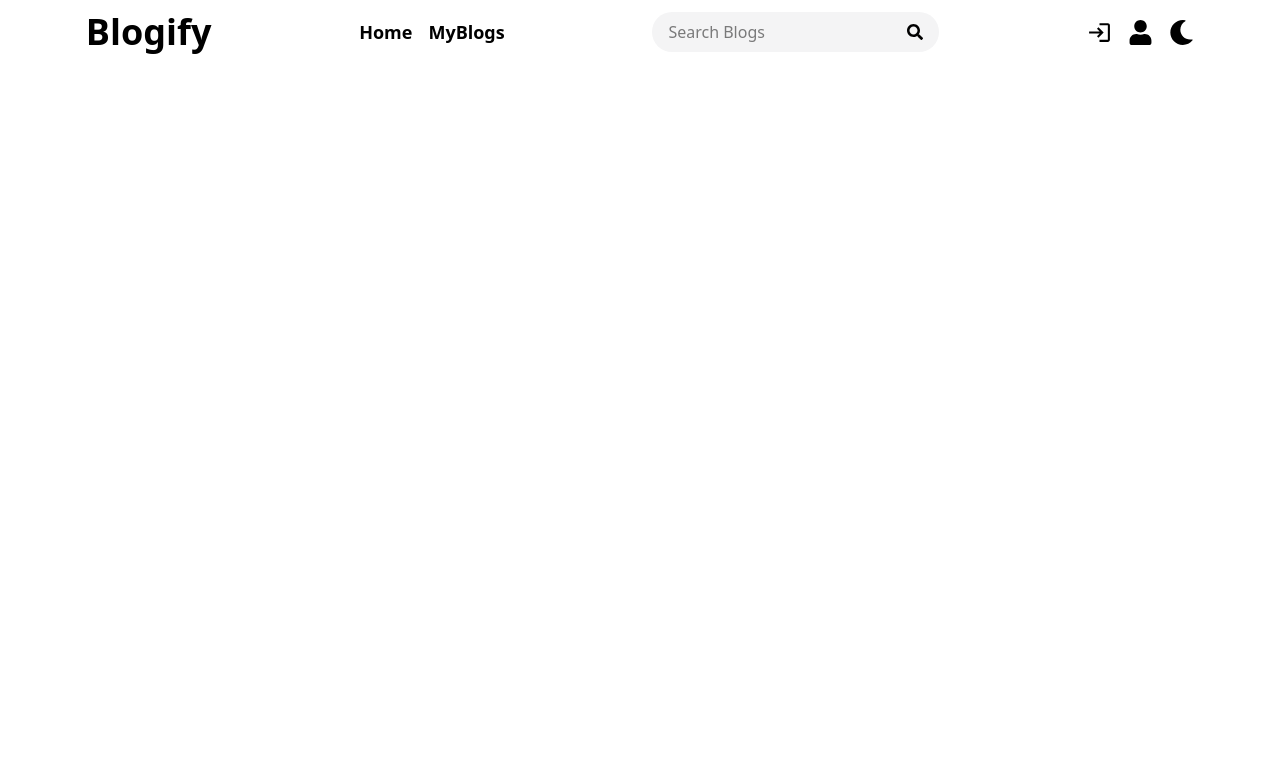
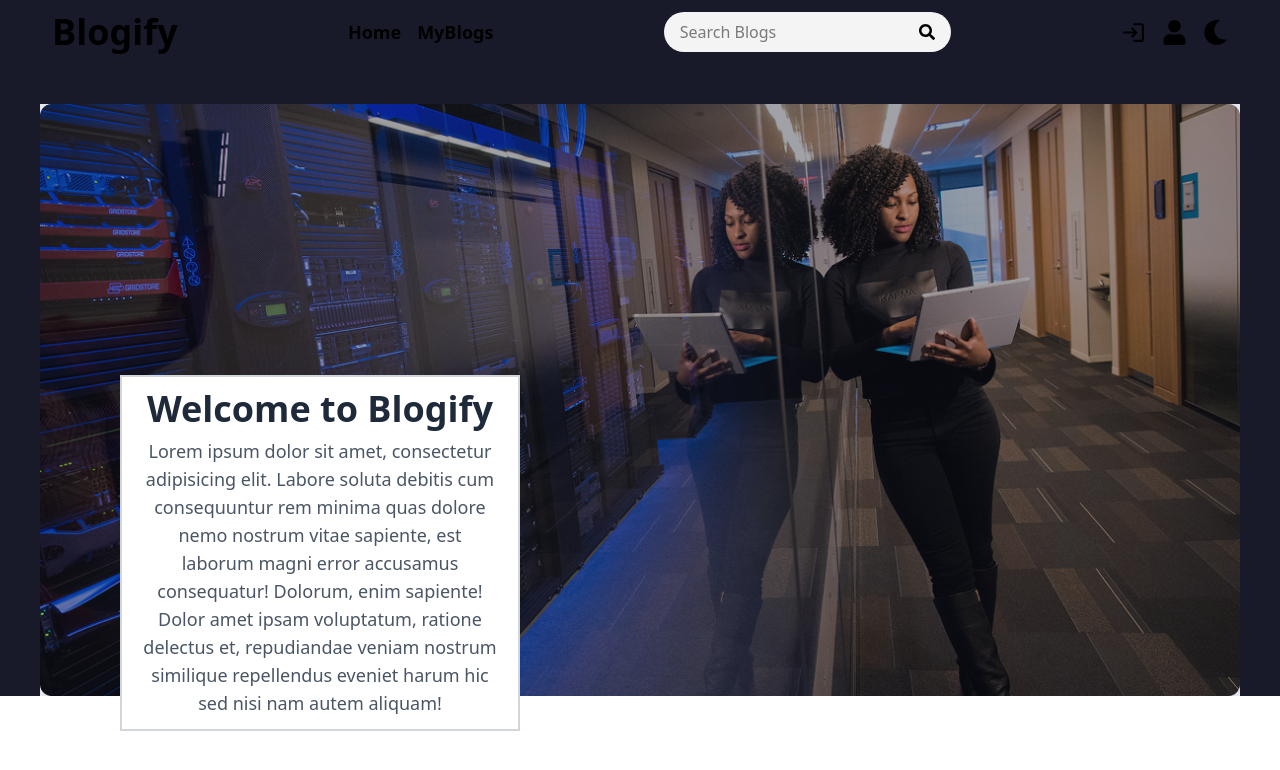
Before and after one commit to jalal1122/Blogify-FrontEnd, a React (Vite) app: page / in a window 1280 px wide. Shown: the top 770 px of the page. Built offline with nearby package versions, Linux system fonts and the light colour scheme.

Commit message:
Add Hero component with background image and welcome message

```diff
--- a/src/App.jsx
+++ b/src/App.jsx
@@ -11,6 +11,7 @@ function App() {
   const bgColor = useSelector((state) => state.color.colors.bgColor);
   const textColor = useSelector((state) => state.color.colors.textColor);
   const mode = useSelector((state) => state.color.mode);
+  const fullbgColor = useSelector((state) => state.color.colors.fullbgColor);
 
   // Effect to set the mode and colors based on localStorage
   // and update the Redux state accordingly
@@ -26,7 +27,9 @@ function App() {
   // Render the main application component
   return (
     <>
-      <Dashboard />
+      <div style={{ backgroundColor: fullbgColor }}>
+        <Dashboard />
+      </div>
     </>
   );
 }
--- a/src/Components/Header/Header.jsx
+++ b/src/Components/Header/Header.jsx
@@ -12,9 +12,8 @@ const Header = () => {
   return (
     <>
       <header
-        className="App-header flex justify-around items-center w-full p-3"
+        className="App-header flex justify-between items-center w-[1200px] p-3 mx-auto"
         style={{
-          backgroundColor: bgColor,
           color: textColor,
         }}
       >
--- /dev/null
+++ b/src/Components/Hero.jsx
@@ -0,0 +1,26 @@
+import "../../public/hero.jpg";
+
+const Hero = () => {
+  return (
+    <>
+      <div className="w-[1200px] relative bg-gray-200 flex items-center justify-center mx-auto my-10">
+        <img src="hero.jpg" className="" alt="hero iamge" />
+        <div className="absolute bottom-[-35px] left-20 w-[400px] text-center bg-white py-3 px-5 border-2 border-gray-300">
+          <h1 className="text-4xl font-bold text-gray-800">
+            Welcome to Blogify
+          </h1>
+          <p className="text-lg text-gray-600 mt-2">
+            Lorem ipsum dolor sit amet, consectetur adipisicing elit. Labore
+            soluta debitis cum consequuntur rem minima quas dolore nemo nostrum
+            vitae sapiente, est laborum magni error accusamus consequatur!
+            Dolorum, enim sapiente! Dolor amet ipsam voluptatum, ratione
+            delectus et, repudiandae veniam nostrum similique repellendus
+            eveniet harum hic sed nisi nam autem aliquam!
+          </p>
+        </div>
+      </div>
+    </>
+  );
+};
+
+export default Hero;
--- a/src/Pages/Dashboard.jsx
+++ b/src/Pages/Dashboard.jsx
@@ -1,9 +1,11 @@
 import Header from "../Components/Header/Header.jsx";
+import Hero from "../Components/Hero.jsx";
 
 const Dashboard = () => {
   return (
     <>
       <Header />
+      <Hero />
     </>
   );
 };
--- a/src/features/Colors/colorSlice.js
+++ b/src/features/Colors/colorSlice.js
@@ -11,6 +11,7 @@ const colorSlice = createSlice({
       textColor: "#000000",
       primaryColor: "#4B6BFB",
       secondaryColor: "#F4F4F5",
+      fullbgColor: "#181A2A"
     },
   },
   reducers: {
```
Also changed, not shown: public/hero.jpg (added).
